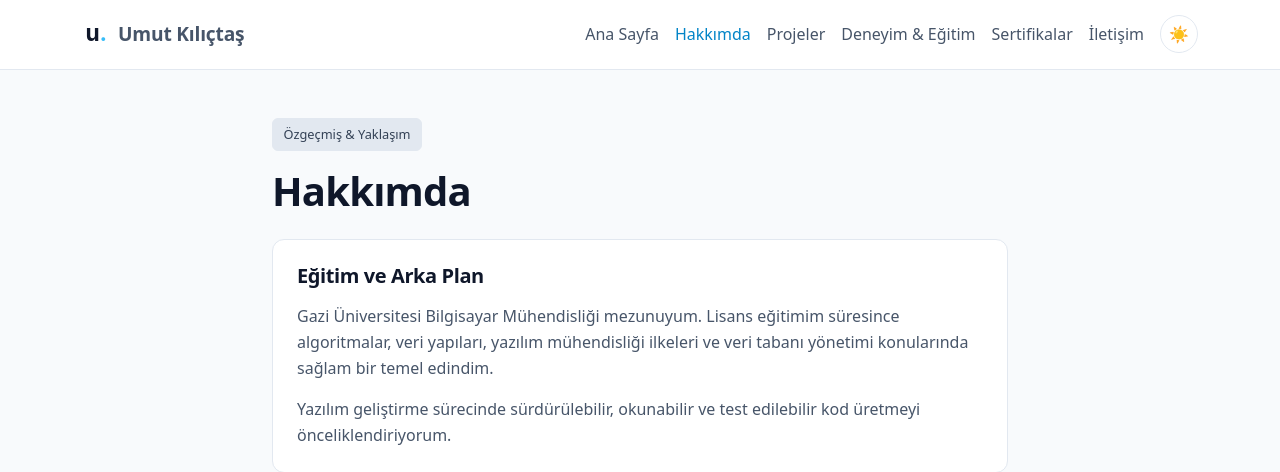
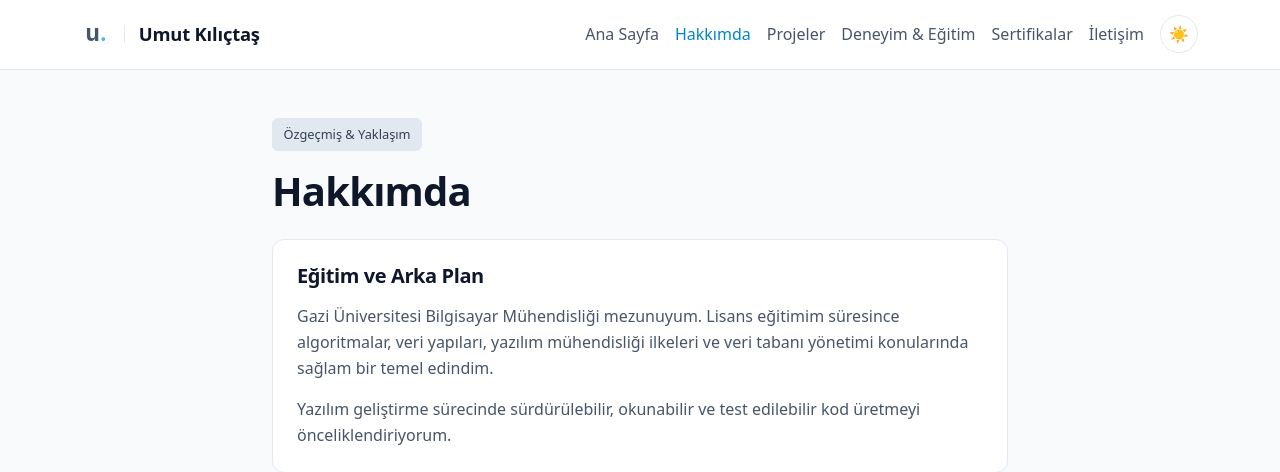
Before and after one commit to umutkilictas/django-portfolio, a Django app: page /hakkimda/ in a window 1280 px wide. Shown: the top 472 px of the page. Run offline with Django 5.2, Linux system fonts and the light colour scheme.

Commit message:
style: add elegant vertical divider between u. logo and name with centered alignment

```diff
--- a/static/css/style.css
+++ b/static/css/style.css
@@ -93,46 +93,43 @@ a:hover {
 
 .navbar-custom .navbar-brand {
     color: var(--text-primary);
-    font-size: 1.2rem;
+    font-size: 1.15rem;
     letter-spacing: -0.01em;
+    display: inline-flex;
+    align-items: center;
+    line-height: 1;
 }
 
-.brand-logo-svg {
-    width: 30px;
-    height: 30px;
-    display: inline-block;
-    vertical-align: middle;
-    flex-shrink: 0;
+.navbar-custom .brand-logo-wrap {
+    display: inline-flex;
+    align-items: center;
+    justify-content: center;
+    line-height: 1;
+}
+
+.navbar-custom .brand-logo-wrap svg {
+    display: block;
     transition: transform 0.2s ease;
 }
 
-.brand-logo-svg text {
-    font-family: -apple-system, BlinkMacSystemFont, "Segoe UI", Roboto, "Helvetica Neue", Arial, sans-serif;
-    font-weight: 700;
-    font-size: 52px;
+.navbar-custom .navbar-brand:hover .brand-logo-wrap svg {
+    transform: translateY(-1px);
 }
 
-/* Koyu Temada: Beyaz 'u' + Parlak Gök Mavisi '.' */
-.brand-logo-svg .logo-u {
-    fill: #f8fafc;
-    transition: fill 0.25s ease;
+.navbar-custom .brand-divider {
+    display: inline-block;
+    width: 1.5px;
+    height: 18px;
+    background-color: var(--border-color);
+    margin: 0 0.85rem;
+    border-radius: 1px;
 }
 
-.brand-logo-svg .logo-dot {
-    fill: #38bdf8;
-}
-
-/* Açık Temada: Siyah/Koyu 'u' + Parlak Gök Mavisi '.' */
-[data-theme="light"] .brand-logo-svg .logo-u {
-    fill: #0f172a;
-}
-
-[data-theme="light"] .brand-logo-svg .logo-dot {
-    fill: #38bdf8;
-}
-
-.navbar-custom .navbar-brand:hover .brand-logo-svg {
-    transform: scale(1.08);
+.navbar-custom .brand-name {
+    display: inline-block;
+    font-weight: 600;
+    line-height: 1;
+    color: var(--text-primary);
 }
 
 .navbar-custom .nav-link {
--- a/templates/base.html
+++ b/templates/base.html
@@ -10,6 +10,21 @@
     <meta name="description" content="{% block meta_description %}{{ SITE_OWNER }} kişisel portfolyosu. Python, Django, yazılım projeleri, bilgisayar mühendisliği deneyimi ve teknik yetkinlikler.{% endblock %}">
     <meta name="author" content="{{ SITE_OWNER }}">
 
+    <!-- Open Graph / LinkedIn / Facebook Meta Tags -->
+    <meta property="og:type" content="website">
+    <meta property="og:url" content="https://umutkilictas.tr">
+    <meta property="og:title" content="{% block og_title %}{{ SITE_OWNER }} | Portfolyo & Kişisel Web Sitesi{% endblock %}">
+    <meta property="og:description" content="{% block og_description %}{{ SITE_OWNER }} - Bilgisayar Mühendisi & Python / Django Geliştirici portfolyo ve kişisel web sitesi.{% endblock %}">
+    <meta property="og:image" content="{% static 'images/og-image.png' %}">
+    <meta property="og:image:width" content="1200">
+    <meta property="og:image:height" content="630">
+
+    <!-- Twitter Card Meta Tags -->
+    <meta name="twitter:card" content="summary_large_image">
+    <meta name="twitter:title" content="{% block twitter_title %}{{ SITE_OWNER }} | Portfolyo{% endblock %}">
+    <meta name="twitter:description" content="{% block twitter_description %}{{ SITE_OWNER }} kişisel portfolyo ve projeler.{% endblock %}">
+    <meta name="twitter:image" content="{% static 'images/og-image.png' %}">
+
     <!-- Favicon (Minimalist SVG) -->
     <link rel="icon" type="image/svg+xml" href="{% static 'images/favicon.svg' %}">
 
@@ -17,7 +32,7 @@
     <link href="https://cdn.jsdelivr.net/npm/bootstrap@5.3.3/dist/css/bootstrap.min.css" rel="stylesheet" integrity="sha384-QWTKZyjpPEjISv5WaRU9OFeRpok6YctnYmDr5pNlyT2bRjXh0JMhjY6hW+ALEwIH" crossorigin="anonymous">
 
     <!-- Özel CSS (Tema ve Tasarım) -->
-    <link rel="stylesheet" href="{% static 'css/style.css' %}?v=2.0">
+    <link rel="stylesheet" href="{% static 'css/style.css' %}?v=2.1">
 
     {% block extra_css %}{% endblock %}
 </head>
--- a/templates/includes/navbar.html
+++ b/templates/includes/navbar.html
@@ -1,11 +1,14 @@
 <header>
     <nav class="navbar navbar-expand-lg navbar-custom sticky-top" id="mainNavbar">
         <div class="container">
-            <a class="navbar-brand fw-bold d-inline-flex align-items-center gap-2" href="{% url 'portfolio:home' %}">
-                <svg xmlns="http://www.w3.org/2000/svg" viewBox="0 0 64 64" width="28" height="28" class="flex-shrink-0" aria-hidden="true" style="display: inline-block; vertical-align: middle;">
-                    <text x="8" y="48" font-family="-apple-system, BlinkMacSystemFont, 'Segoe UI', Roboto, 'Helvetica Neue', Arial, sans-serif" font-size="52px" font-weight="700" fill="currentColor">u<tspan fill="#38bdf8">.</tspan></text>
-                </svg>
-                <span>{{ SITE_OWNER }}</span>
+            <a class="navbar-brand fw-bold d-inline-flex align-items-center" href="{% url 'portfolio:home' %}">
+                <span class="brand-logo-wrap">
+                    <svg xmlns="http://www.w3.org/2000/svg" viewBox="0 0 64 64" width="28" height="28" aria-hidden="true">
+                        <text x="8" y="48" font-family="-apple-system, BlinkMacSystemFont, 'Segoe UI', Roboto, 'Helvetica Neue', Arial, sans-serif" font-size="52px" font-weight="700" fill="currentColor">u<tspan fill="#38bdf8">.</tspan></text>
+                    </svg>
+                </span>
+                <span class="brand-divider"></span>
+                <span class="brand-name">{{ SITE_OWNER }}</span>
             </a>
 
             <div class="d-flex align-items-center order-lg-last ms-2">
```
Also changed, not shown: static/images/og-image.png (added).
